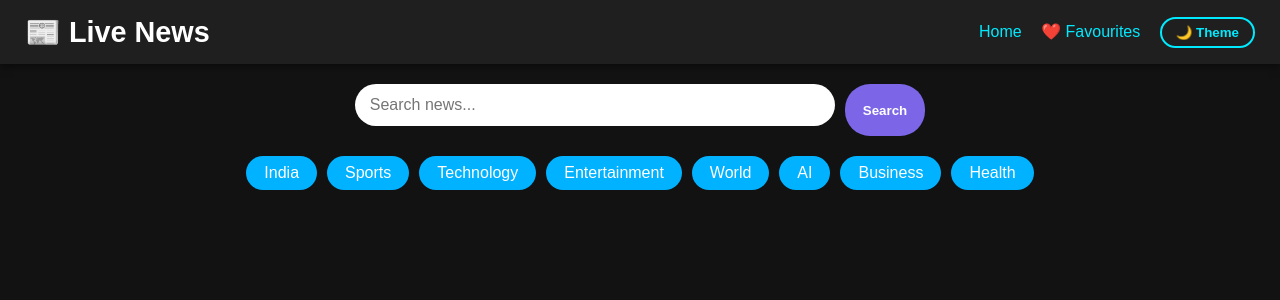
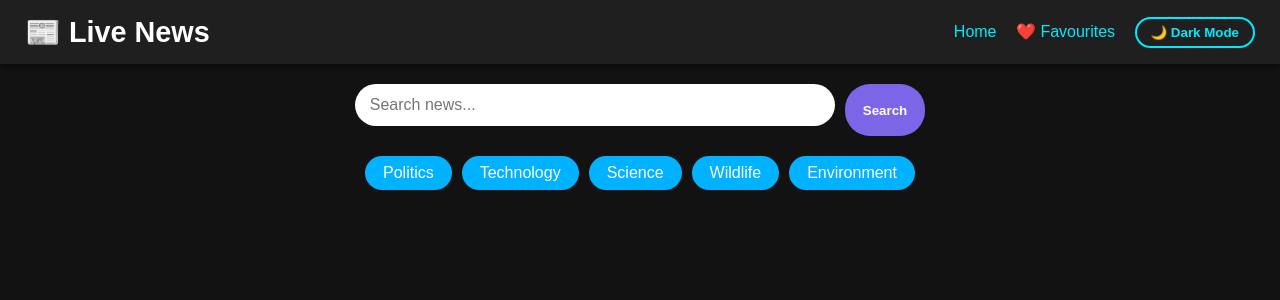
Before and after one commit to priyam-1777/live-news-app, a Flask app: page / in a window 1280 px wide. Shown: the top 300 px of the page. Run offline with Flask 3, Linux system fonts and the light colour scheme; data that the repository does not hold is empty.

Commit message:
Update index.html

```diff
--- a/templates/index.html
+++ b/templates/index.html
@@ -4,8 +4,8 @@
   <meta charset="UTF-8">
   <meta name="viewport" content="width=device-width, initial-scale=1.0">
   <title>📰 Live News</title>
-  <link rel="stylesheet" href="{{ url_for('static', filename='style.css') }}">
-  <script defer src="{{ url_for('static', filename='script.js') }}"></script>
+  <link rel="stylesheet" href="{{ url_for('static', filename='style.css') }}?v=2">
+  <script type="module" defer src="{{ url_for('static', filename='script.js') }}?v=2"></script>
 </head>
 <body>
 
@@ -14,7 +14,7 @@
   <nav>
     <a href="/">Home</a>
     <a href="/favourites">❤️ Favourites</a>
-    <button id="theme-toggle">🌙 Theme</button>
+    <button id="theme-toggle">🌙 Dark Mode</button>
   </nav>
 </header>
 
@@ -23,11 +23,13 @@
   <button type="submit">Search</button>
 </form>
 
-<!-- NEW: Suggestion Tags -->
+<!-- Suggested topics -->
 <div class="suggestion-tags">
-  {% for topic in ["India", "Sports", "Technology", "Entertainment", "World", "AI", "Business", "Health"] %}
-    <a href="/search?query={{ topic }}" class="tag">{{ topic }}</a>
-  {% endfor %}
+  <span class="tag" data-query="politics">Politics</span>
+  <span class="tag" data-query="technology">Technology</span>
+  <span class="tag" data-query="science">Science</span>
+  <span class="tag" data-query="wildlife">Wildlife</span>
+  <span class="tag" data-query="environment">Environment</span>
 </div>
 
 {% if message %}
@@ -35,7 +37,7 @@
 {% endif %}
 
 {% if search %}
-<p class="result-label">Showing results for: <strong>{{ query }}</strong></p>
+<p class="result-label">Showing search results for: <strong>{{ query }}</strong></p>
 {% endif %}
 
 <div class="news-container">
@@ -47,7 +49,8 @@
 
     <div class="actions">
       <a href="{{ news.url }}" target="_blank" class="read-btn">Read More</a>
-      <button class="fav-btn"
+      <button
+        class="fav-btn"
         data-title="{{ news.title|escape }}"
         data-url="{{ news.url|escape }}"
         data-img="{{ news.urlToImage|default('')|escape }}">
```
